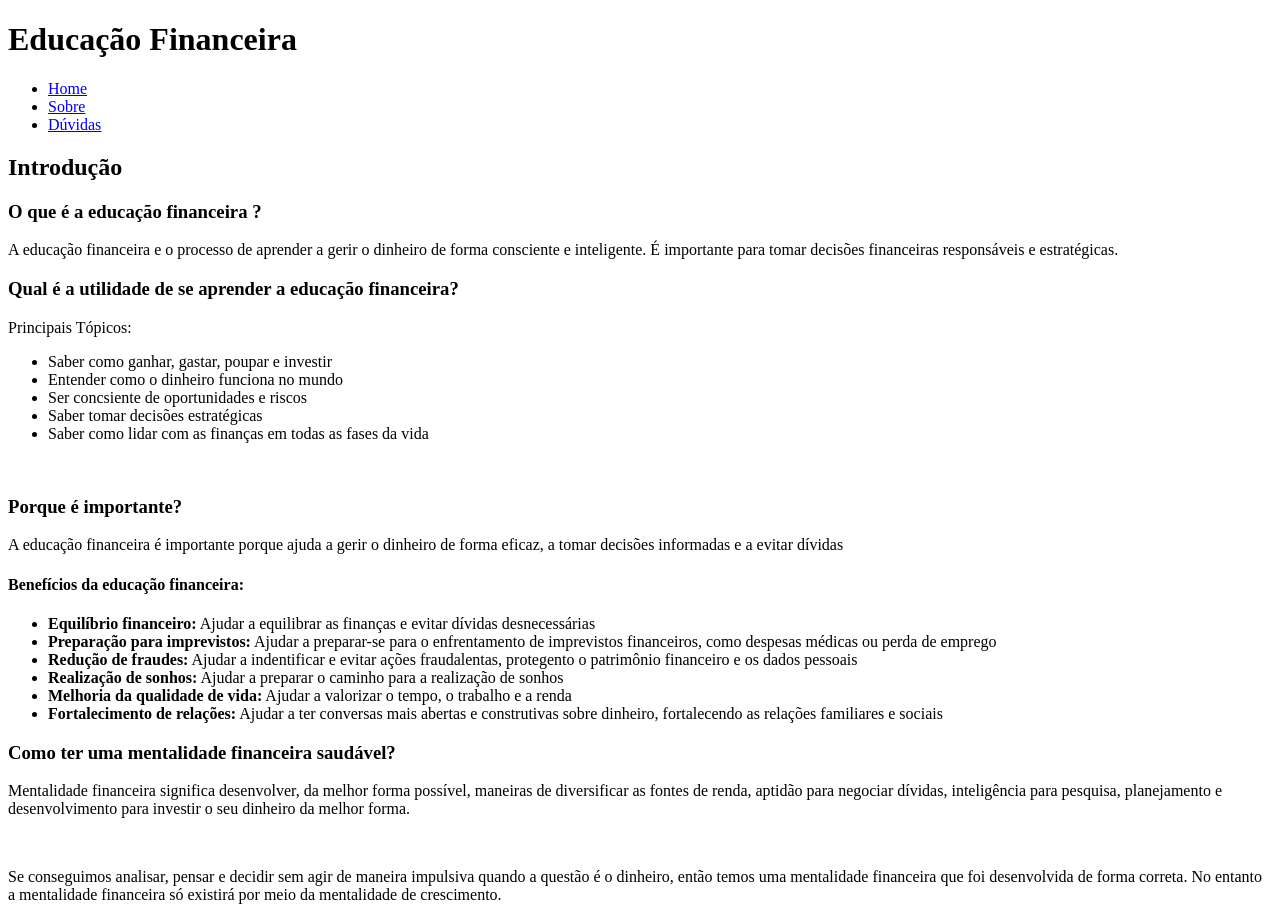
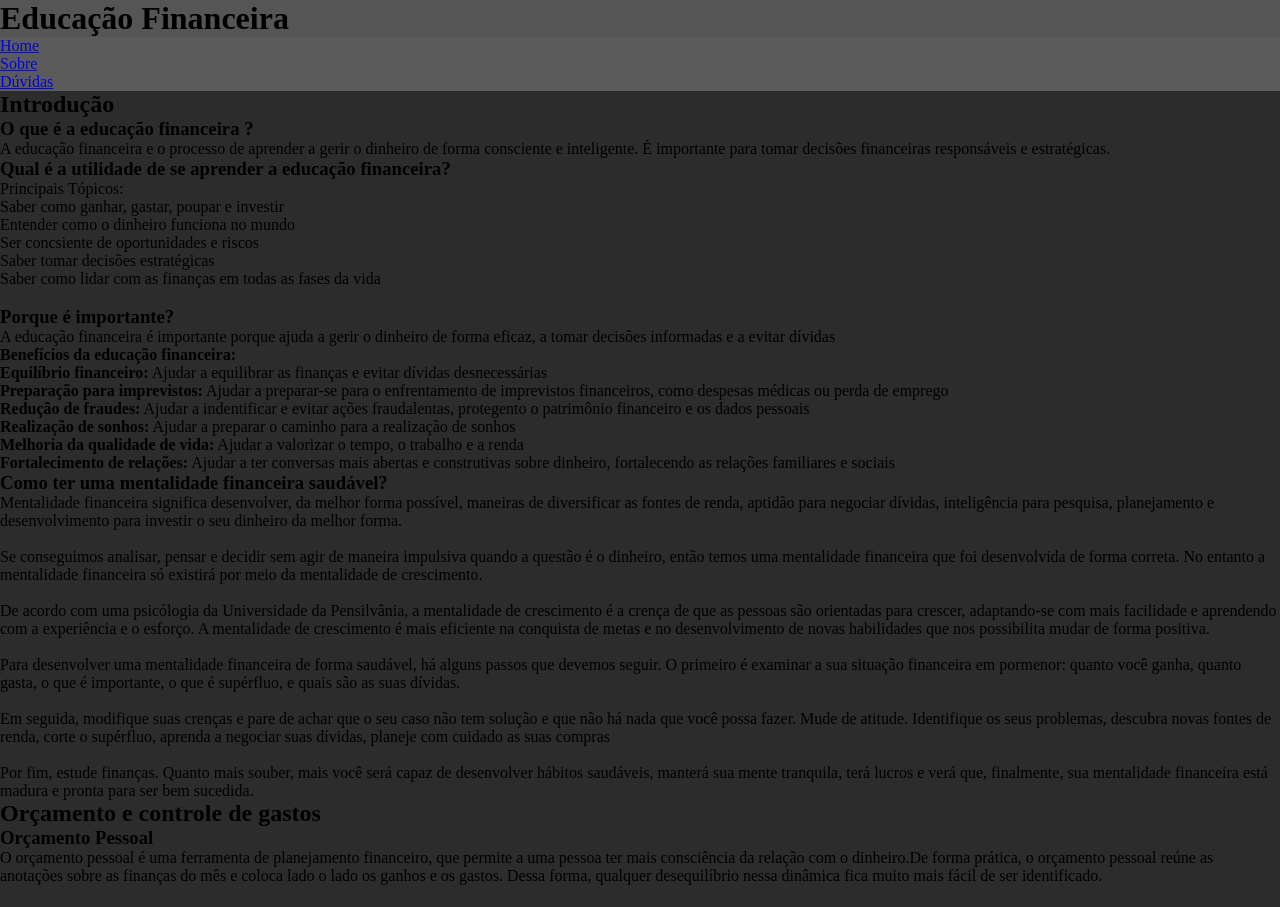
Before and after one commit to wendellcs/hackathon-ctrlyoung, a plain HTML site: page index.html in a window 1280 px wide. Shown: the top 907 px of the page. After the commit the page ends 885 px from the top, so only its background shows below. Drawn offline with Linux system fonts and the light colour scheme.

Commit message:
adionando css

```diff
--- /dev/null
+++ b/css/style.css
@@ -0,0 +1,13 @@
+*{padding: 0; margin: 0; box-sizing: border-box;}
+
+
+body{
+    background-color: #2C2C2C;
+}
+header {
+    background-color: #555555;
+}
+
+.menu{
+    background-color: #5B5B5B;
+}
--- a/index.html
+++ b/index.html
@@ -4,11 +4,12 @@
     <meta charset="UTF-8">
     <meta name="viewport" content="width=device-width, initial-scale=1.0">
     <title>Prototype</title>
+    <link rel="stylesheet" href="css/style.css">
 </head>
 <body>
     <header>
         <h1>Educação Financeira</h1>
-        <nav>
+        <nav class="menu">
             <ul>
                 <li><a href="#">Home</a></li>
                 <li><a href="#">Sobre</a></li>
```
